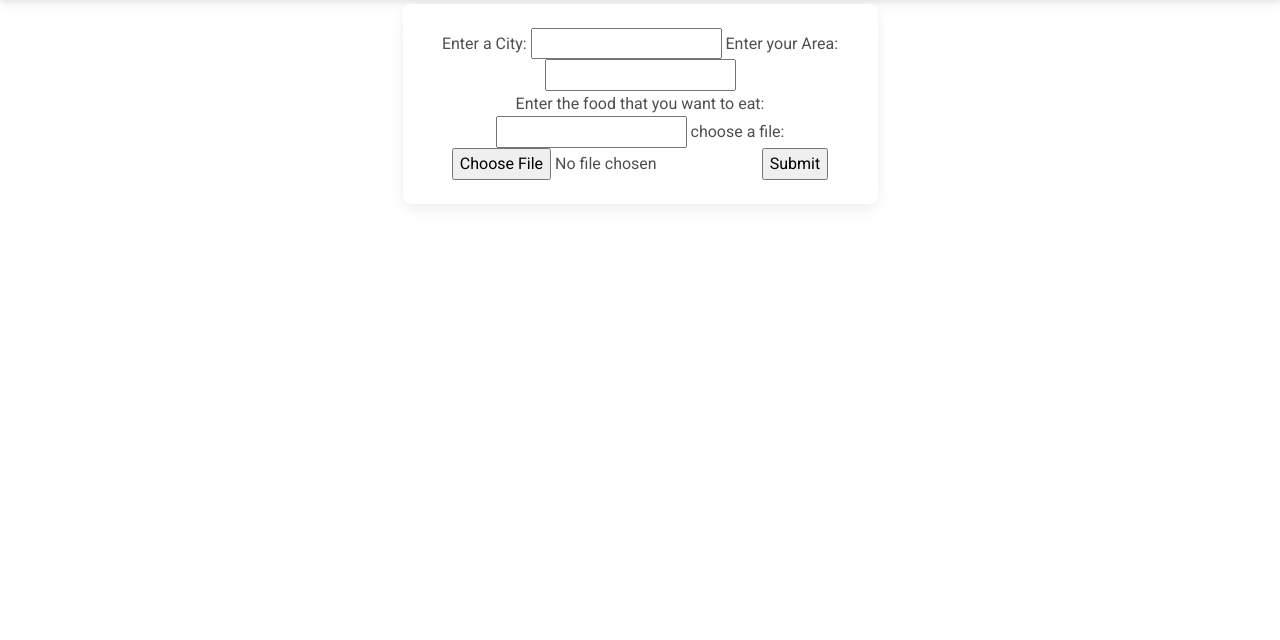
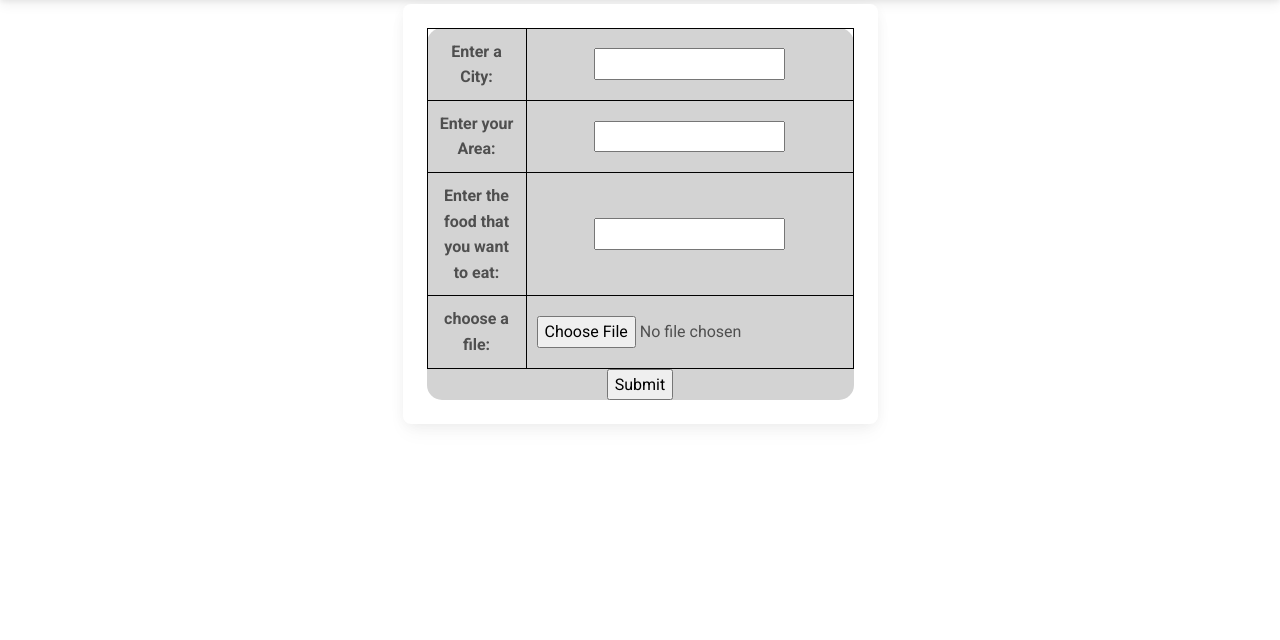
Before and after one commit to AbdullahHabib-github/Alimentos-webpage, a Django app: page /addcity/ in a window 1280 px wide. Shown: the part 59-699 px from the top of the page. Run offline with Django 4.2, Linux system fonts and the light colour scheme.

Commit message:
Update addcity.html

```diff
--- a/Alimentos/appmanager/templates/appmanager/addcity.html
+++ b/Alimentos/appmanager/templates/appmanager/addcity.html
@@ -1,20 +1,31 @@
 {% extends 'appmanager/base.html' %}
 
 {% block content %}
-
+  <style>
+    form {
+      background-color: lightgrey;
+      border-radius: 15px;
+    }
+    table {
+      width: 100%;
+      border-collapse: collapse;
+    }
+    th, td {
+      border: 1px solid black;
+      padding: 10px;
+    }
+  </style>
   <div class="container mb-5">
-
     <div class="row justify-content-center mt-1">
-        <div class="card col-md-5 col-sm-12  p-4 text-center">
+      <div class="card col-md-5 col-sm-12 p-4 text-center">
         <form action="{% url 'addcity' %}" method="post" enctype="multipart/form-data">
           {% csrf_token %}
+          <table>
             {{ form.as_table }}
+          </table>
           <input type="submit" value="Submit">
         </form>
-
-
       </div>
-
     </div>
   </div>
 {% endblock content %}
```
Lines whose indentation alone changed are shown as unchanged.
